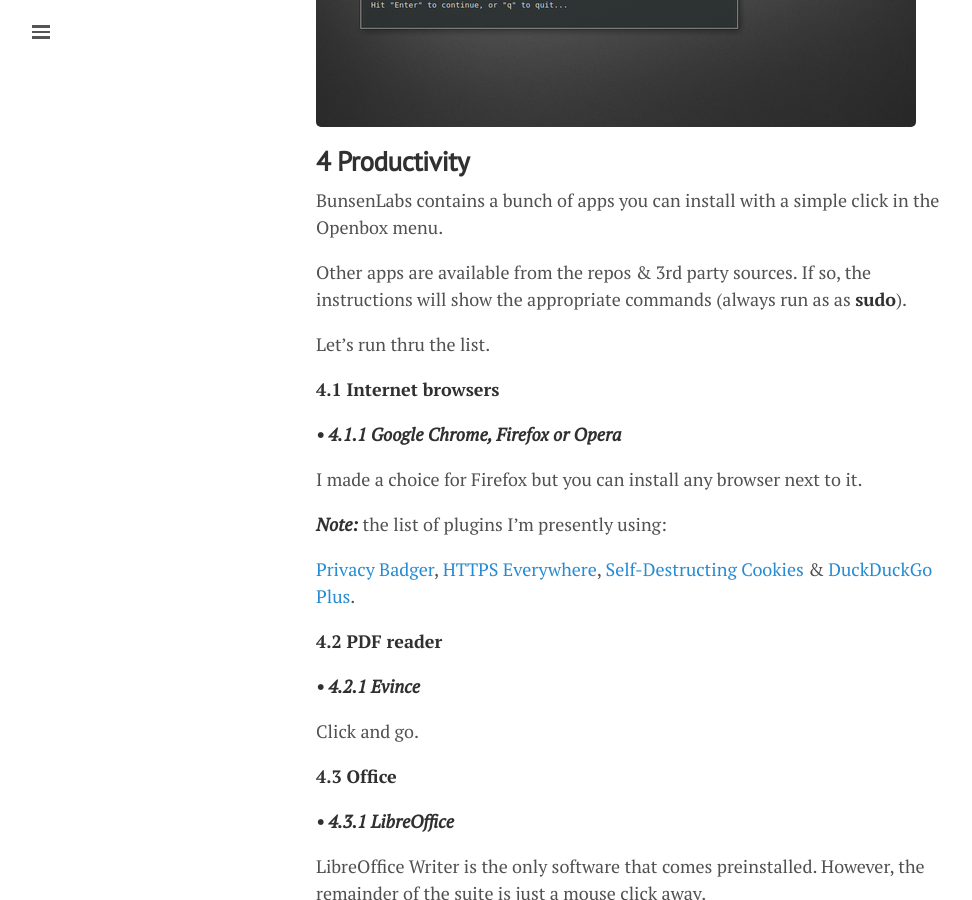
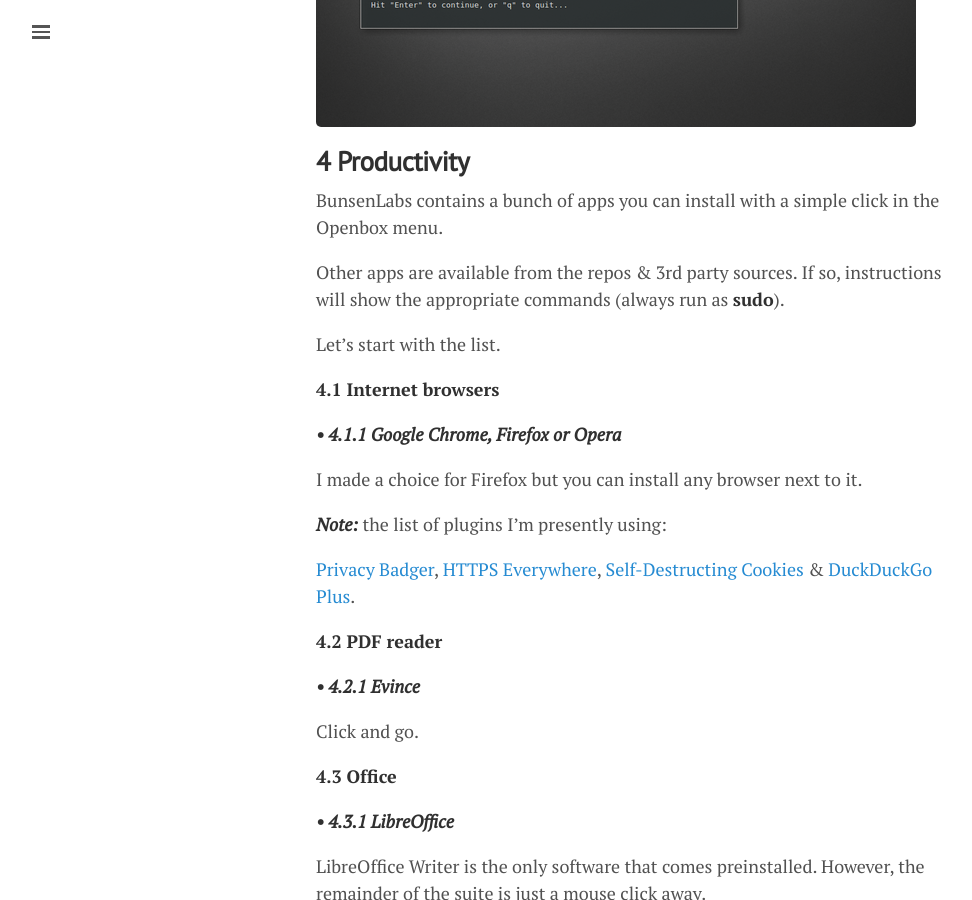
Before and after one commit to lgeurts/lgeurts.github.io, a Jekyll site: the page built from _posts/2017-07-11-bunsenlabs-linux-setup-notes-for dell-inspiron-6000.md, in a window 1280 px wide and 900 px high, scrolled down 2115 px. Shown: the whole window, without its empty margins (0-972 px from the left). Built offline with Jekyll 4.4.1, drawn with Linux system fonts in a browser that asks for light colours; nearby versions of some CDN libraries; comment, search, counter and statistics services are not loaded.

Commit message:
Update 2017-07-11-bunsenlabs-linux-setup-notes-for dell-inspiron-6000.md

```diff
--- a/_posts/2017-07-11-bunsenlabs-linux-setup-notes-for dell-inspiron-6000.md
+++ b/_posts/2017-07-11-bunsenlabs-linux-setup-notes-for dell-inspiron-6000.md
@@ -52,9 +52,9 @@
 
 BunsenLabs contains a bunch of apps you can install with a simple click in the Openbox menu.
 
-Other apps are available from the repos & 3rd party sources. If so, the instructions will show the appropriate commands (always run as as **sudo**).
+Other apps are available from the repos & 3rd party sources. If so, instructions will show the appropriate commands (always run as **sudo**).
 
-Let's run thru the list.
+Let's start with the list.
 
 **4.1 Internet browsers**
 
```
